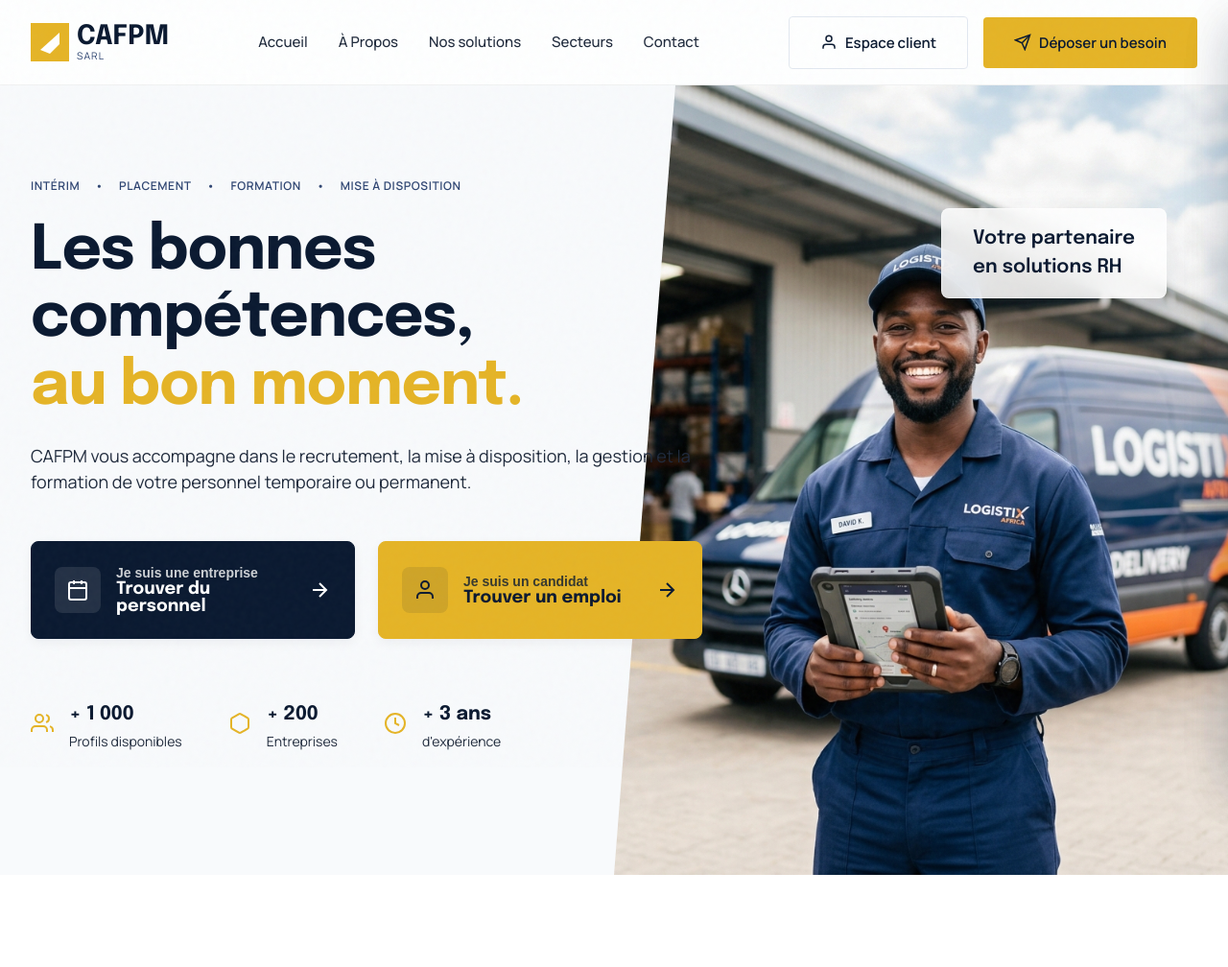
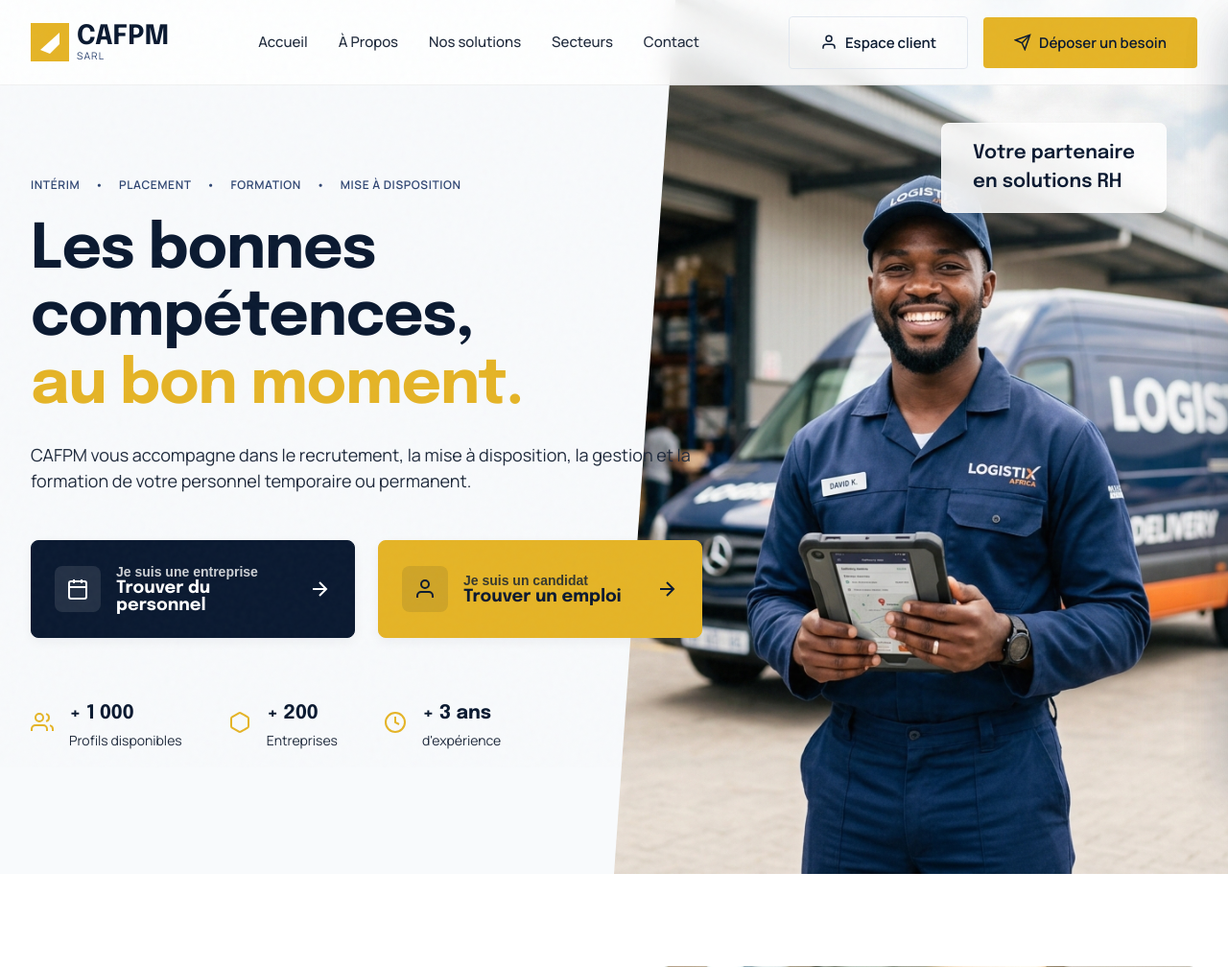
Before and after one commit to christ-dev30/cafpm-vitrine, a PHP site: page / in a window 1280 px wide. Shown: the top 1008 px of the page at 96% size. Run offline with PHP 8.4, Linux system fonts and the light colour scheme.

Commit message:
fix: header navbar en position fixed pour rester toujours visible au scroll

```diff
--- a/style.css
+++ b/style.css
@@ -145,8 +145,10 @@ img {
    HEADER (Glassmorphism)
    ========================================================================== */
 .site-header {
-    position: sticky;
+    position: fixed;
     top: 0;
+    left: 0;
+    width: 100%;
     z-index: 1000;
     background: var(--glass-bg);
     backdrop-filter: var(--glass-blur);
@@ -216,7 +218,8 @@ img {
    ========================================================================== */
 .hero {
     position: relative;
-    padding-top: var(--space-12);
+    /* padding-top increased to compensate for fixed header (88px) */
+    padding-top: calc(var(--space-12) + 88px);
     padding-bottom: var(--space-16);
     background-color: var(--color-gray-50);
     overflow: hidden;
@@ -1309,7 +1312,8 @@ img {
 
     /* Hero */
     .hero {
-        padding: 88px 0 48px;
+        /* padding-top increased to compensate for fixed header (72px on mobile) */
+        padding: calc(88px + 72px) 0 48px;
         min-height: 100svh;
         display: block;
     }
```
